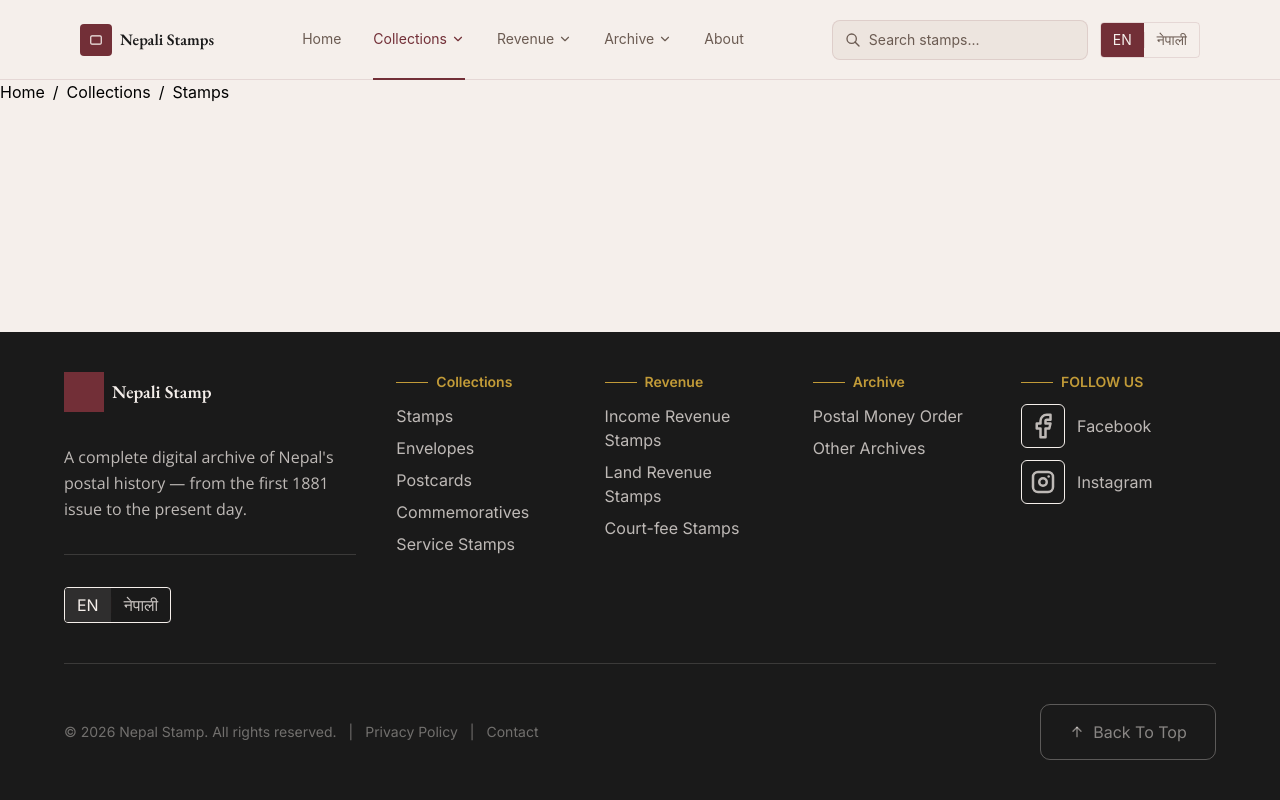
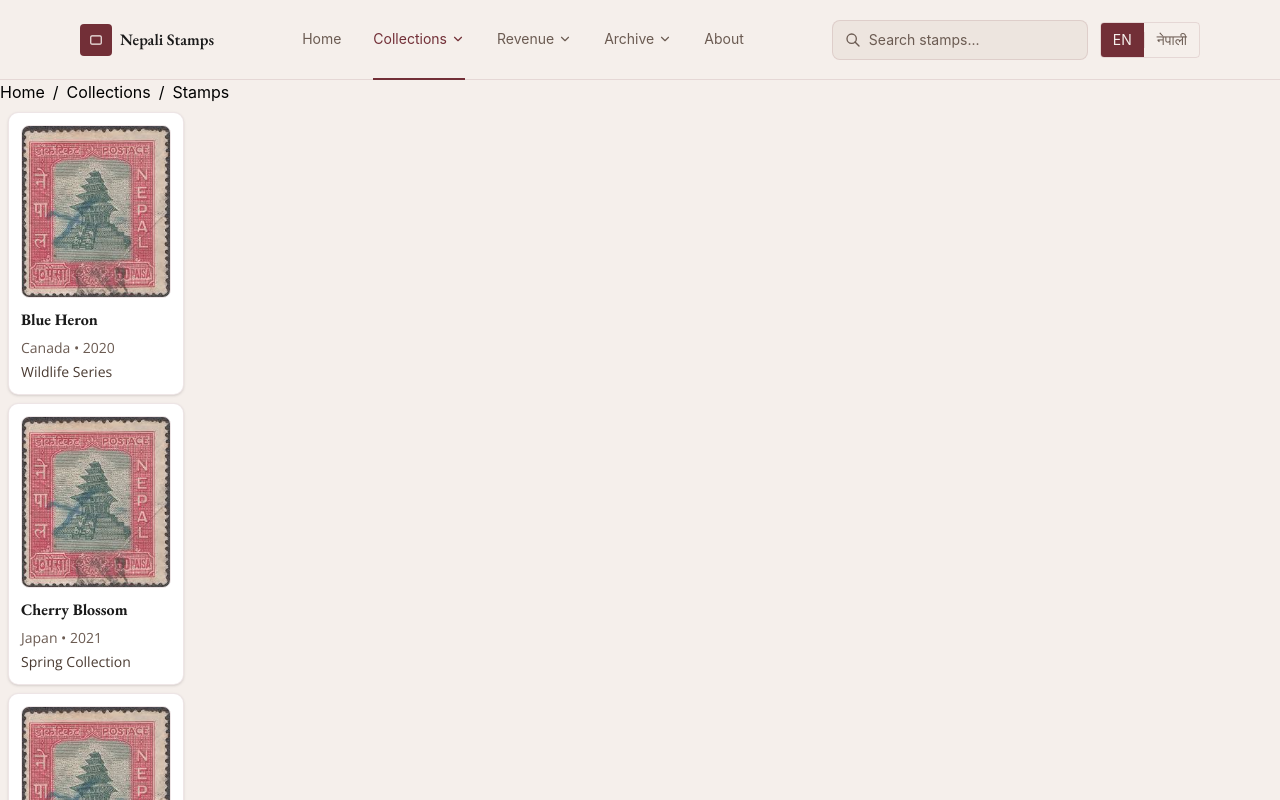
Before and after one commit to santubaba/Nepali-Stamp, a Next.js app: page /collections/stamps in a window 1280 px wide. Shown: the top 800 px of the page. Built offline with nearby package versions, Linux system fonts and the light colour scheme.

Commit message:
shilfted collection to catalogue, created stampcard

```diff
--- a/app/collections/page.tsx
+++ b/app/catalogue/page.tsx
@@ -7,18 +7,16 @@ import { collections } from "./data";
 export default function CollectionsPage() {
   return (
     <main className="min-h-screen bg-brand-bg">
-      <BreadCrumb
-      />
-
       <section className="border-b border-brand-border">
         <div className="px-4 py-8 mx-auto max-w-7xl sm:px-6 lg:px-8 lg:py-12">
+          <BreadCrumb className="mb-6 " />
           <div className="mb-4 flex items-center gap-3 uppercase tracking-[0.18em] text-[11px] font-medium text-brand-accent">
             <span className="w-6 h-px bg-brand-accent" />
-            Browse Collections
+            Catalogue
           </div>
 
           <h1 className="text-3xl font-medium font-heading text-brand-text sm:text-4xl lg:text-5xl">
-            All Ten Collection Categories
+            Browse the Complete Catalogue
           </h1>
 
           <p className="max-w-2xl mt-4 text-sm leading-7 text-brand-muted sm:text-base">
--- a/app/collections/stamps/page.tsx
+++ b/app/collections/stamps/page.tsx
@@ -1,9 +1,44 @@
 import BreadCrumb from "@/app/breadcrumbs/page";
+import StampCard from "@/app/components/StampCard/StampCard";
+import Link from "next/link";
 
-export default function Stamps(){
-    return (
-        <div>
-            <BreadCrumb/>
-        </div>
-    )
+export default function Stamps() {
+  const stamps = [
+    {
+      id: 1,
+      title: "Blue Heron",
+      year: new Date("2020-01-15"),
+      country: "Canada",
+      metadata: "Wildlife Series",
+      img: "/stamps/stamp2.jpg",
+    },
+    {
+      id: 2,
+      title: "Cherry Blossom",
+      year: new Date("2021-04-10"),
+      country: "Japan",
+      metadata: "Spring Collection",
+      img: "/stamps/stamp2.jpg",
+    },
+    {
+      id: 3,
+      title: "Golden Temple",
+      year: new Date("2019-08-05"),
+      country: "India",
+      metadata: "Heritage Series",
+      img: "/stamps/stamp2.jpg",
+    },
+  ];
+  return (
+    <div>
+      <BreadCrumb />
+       <div>
+        {stamps.map((item)=>(
+          <Link href={`stamps/${item.id}`} key={item.id}>
+            <StampCard title={item.title} year={item.year} country={item.country} metadata={item.metadata} img={item.img} id={item.id}/>
+          </Link>
+        ))}
+       </div>
+    </div>
+  );
 }
--- /dev/null
+++ b/app/components/StampCard/StampCard.tsx
@@ -0,0 +1,40 @@
+import Image from "next/image";
+
+interface StampsProps {
+  id:number,
+  title: string;
+  year: Date;
+  country: string;
+  metadata: string;
+  img: string;
+}
+
+export default function StampCard(info: StampsProps) {
+  return (
+    <main className="m-2">
+      <div className="p-3 transition-all bg-white border shadow-sm w-44 rounded-xl border-brand-border hover:-translate-y-1 hover:shadow-md">
+        <Image
+          src={info.img}
+          alt={info.title}
+          width={160}
+          height={200}
+          className="object-cover w-full h-auto border rounded-lg border-brand-border"
+        />
+
+        <div className="mt-3">
+          <h2 className="text-base font-bold leading-tight font-heading text-brand-text">
+            {info.title}
+          </h2>
+
+          <p className="mt-2 text-sm font-meta text-brand-muted">
+            {info.country} • {info.year.getFullYear()}
+          </p>
+
+          <p className="mt-1 text-sm font-meta text-brand-secondary">
+            {info.metadata}
+          </p>
+        </div>
+      </div>
+    </main>
+  );
+}
```
Also changed, not shown: app/catalogue/data.ts (renamed from app/collections/data.ts), public/stamps/stamp2.jpg (added).
